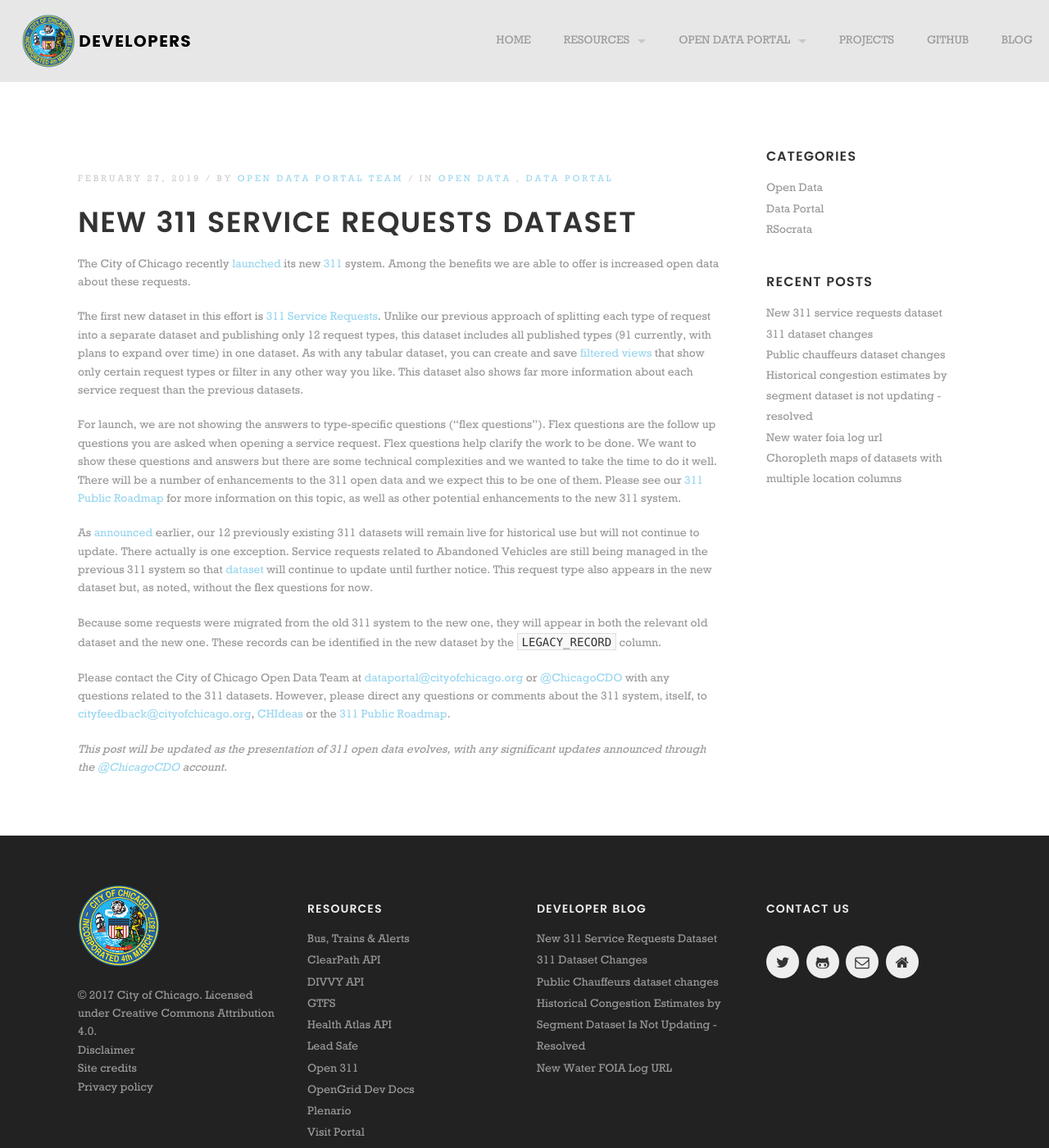
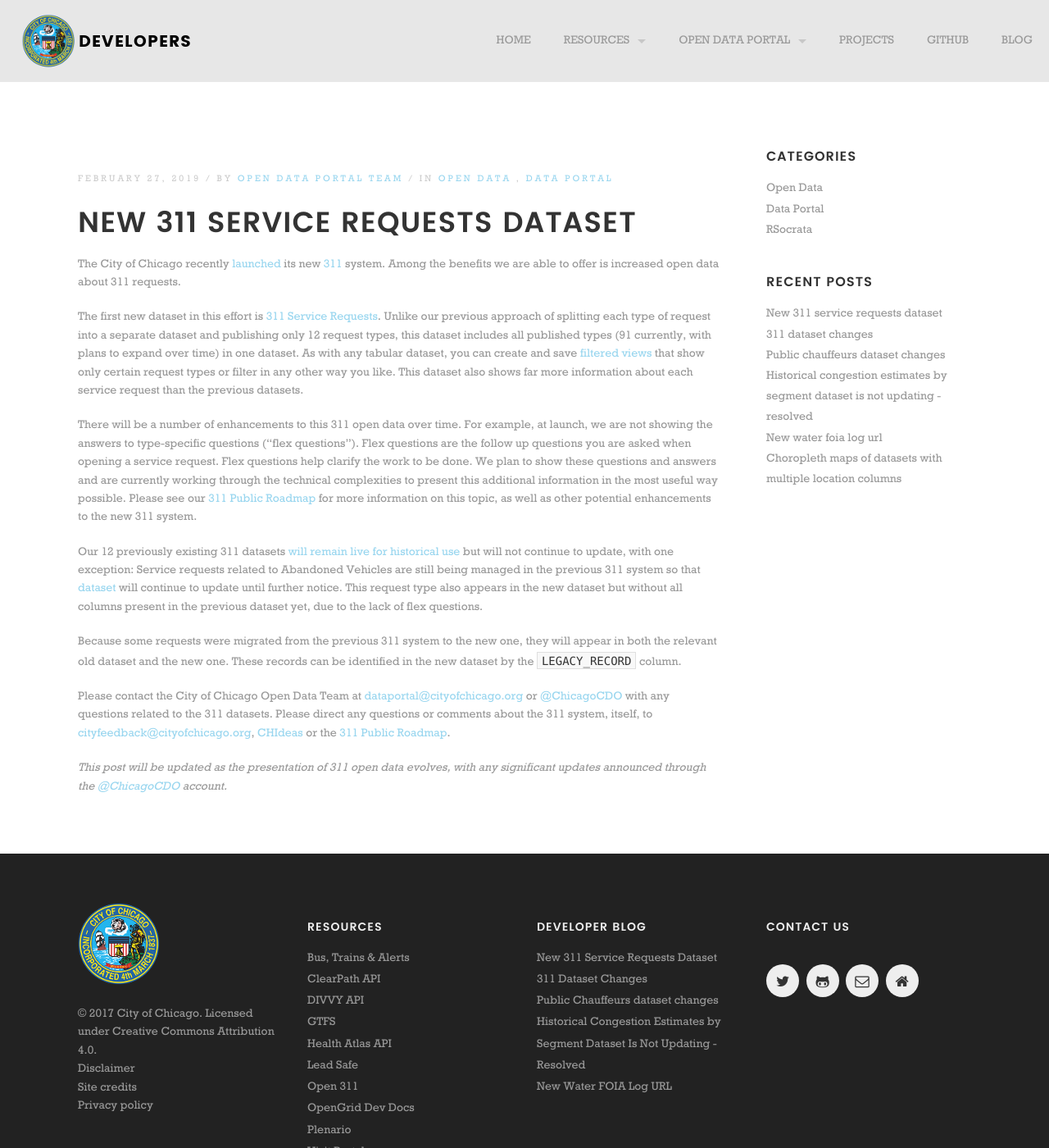
Before and after one commit to Chicago/dev.cityofchicago.org, a Jekyll site: the page built from _posts/2018-12-19-new-311-datasets.md, in a window 1280 px wide and 1400 px high. Shown: the whole window at 82% size. Built offline with Jekyll 4.4.1, drawn with Linux system fonts in a browser that asks for light colours; some web fonts are replaced.

Commit message:
Update 2018-12-19-new-311-datasets.md
Edits based on internal suggestions.

```diff
--- a/_posts/2018-12-19-new-311-datasets.md
+++ b/_posts/2018-12-19-new-311-datasets.md
@@ -11,16 +11,16 @@
 - service requests
 - v6vf-nfxy
 ---
-The City of Chicago recently [launched](https://www.cityofchicago.org/city/en/sites/311ProjectInformation/home.html) its new [311](https://311.chicago.gov) system. Among the benefits we are able to offer is increased open data about these requests.
+The City of Chicago recently [launched](https://www.cityofchicago.org/city/en/sites/311ProjectInformation/home.html) its new [311](https://311.chicago.gov) system. Among the benefits we are able to offer is increased open data about 311 requests.
 
 The first new dataset in this effort is [311 Service Requests](https://data.cityofchicago.org/d/v6vf-nfxy). Unlike our previous approach of splitting each type of request into a separate dataset and publishing only 12 request types, this dataset includes all published types (91 currently, with plans to expand over time) in one dataset. As with any tabular dataset, you can create and save [filtered views](https://support.socrata.com/hc/en-us/articles/202950808-Creating-a-Filtered-View) that show only certain request types or filter in any other way you like. This dataset also shows far more information about each service request than the previous datasets.
 
-For launch, we are not showing the answers to type-specific questions ("flex questions"). Flex questions are the follow up questions you are asked when opening a service request. Flex questions help clarify the work to be done. We want to show these questions and answers but there are some technical complexities and we wanted to take the time to do it well. There will be a number of enhancements to the 311 open data and we expect this to be one of them. Please see our [311 Public Roadmap](https://trello.com/b/AODvHk2V/311-public-roadmap) for more information on this topic, as well as other potential enhancements to the new 311 system.
+There will be a number of enhancements to this 311 open data over time. For example, at launch, we are not showing the answers to type-specific questions ("flex questions"). Flex questions are the follow up questions you are asked when opening a service request. Flex questions help clarify the work to be done. We plan to show these questions and answers and are currently working through the technical complexities to present this additional information in the most useful way possible. Please see our [311 Public Roadmap](https://trello.com/b/AODvHk2V/311-public-roadmap) for more information on this topic, as well as other potential enhancements to the new 311 system.
 
-As [announced](http://dev.cityofchicago.org/open%20data/data%20portal/2018/12/11/legacy-sr-datasets-announcement.html) earlier, our 12 previously existing 311 datasets will remain live for historical use but will not continue to update. There actually is one exception. Service requests related to Abandoned Vehicles are still being managed in the previous 311 system so that [dataset](https://data.cityofchicago.org/d/3c9v-pnva) will continue to update until further notice. This request type also appears in the new dataset but, as noted, without the flex questions for now.
+Our 12 previously existing 311 datasets [will remain live for historical use](http://dev.cityofchicago.org/open%20data/data%20portal/2018/12/11/legacy-sr-datasets-announcement.html) but will not continue to update, with one exception: Service requests related to Abandoned Vehicles are still being managed in the previous 311 system so that [dataset](https://data.cityofchicago.org/d/3c9v-pnva) will continue to update until further notice. This request type also appears in the new dataset but without all columns present in the previous dataset yet, due to the lack of flex questions.
 
-Because some requests were migrated from the old 311 system to the new one, they will appear in both the relevant old dataset and the new one. These records can be identified in the new dataset by the `LEGACY_RECORD` column.
+Because some requests were migrated from the previous 311 system to the new one, they will appear in both the relevant old dataset and the new one. These records can be identified in the new dataset by the `LEGACY_RECORD` column.
 
-Please contact the City of Chicago Open Data Team at [dataportal@cityofchicago.org](mailto:dataportal@cityofchicago.org) or [@ChicagoCDO](https://twitter.com/ChicagoCDO) with any questions related to the 311 datasets. However, please direct any questions or comments about the 311 system, itself, to [cityfeedback@cityofchicago.org](mailto:cityfeedback@cityofchicago.org), [CHIdeas](https://www.chideas.org) or the [311 Public Roadmap](https://trello.com/b/AODvHk2V/311-public-roadmap).
+Please contact the City of Chicago Open Data Team at [dataportal@cityofchicago.org](mailto:dataportal@cityofchicago.org) or [@ChicagoCDO](https://twitter.com/ChicagoCDO) with any questions related to the 311 datasets. Please direct any questions or comments about the 311 system, itself, to [cityfeedback@cityofchicago.org](mailto:cityfeedback@cityofchicago.org), [CHIdeas](https://www.chideas.org) or the [311 Public Roadmap](https://trello.com/b/AODvHk2V/311-public-roadmap).
 
 *This post will be updated as the presentation of 311 open data evolves, with any significant updates announced through the [@ChicagoCDO](https://twitter.com/ChicagoCDO) account.*
```
